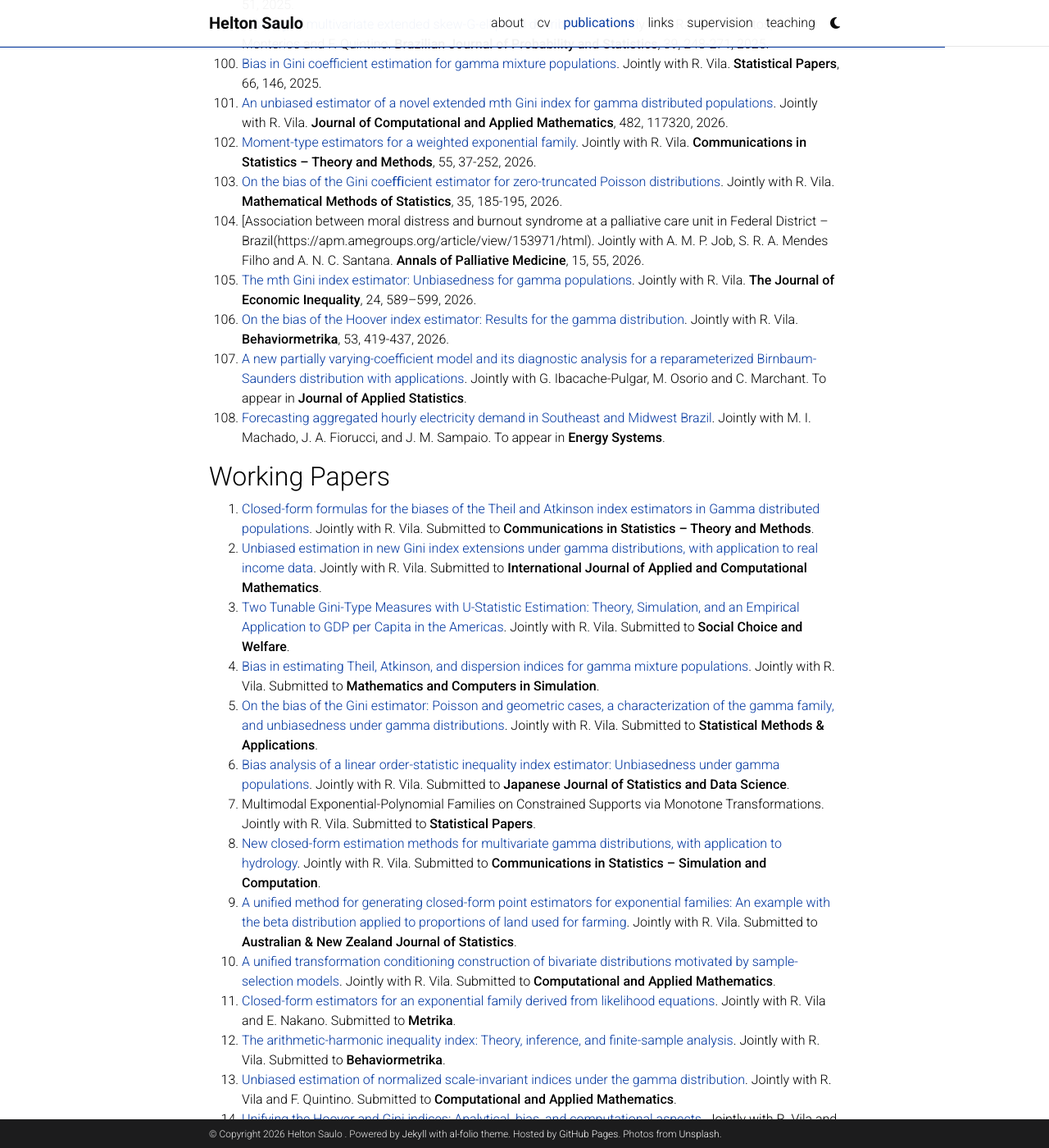
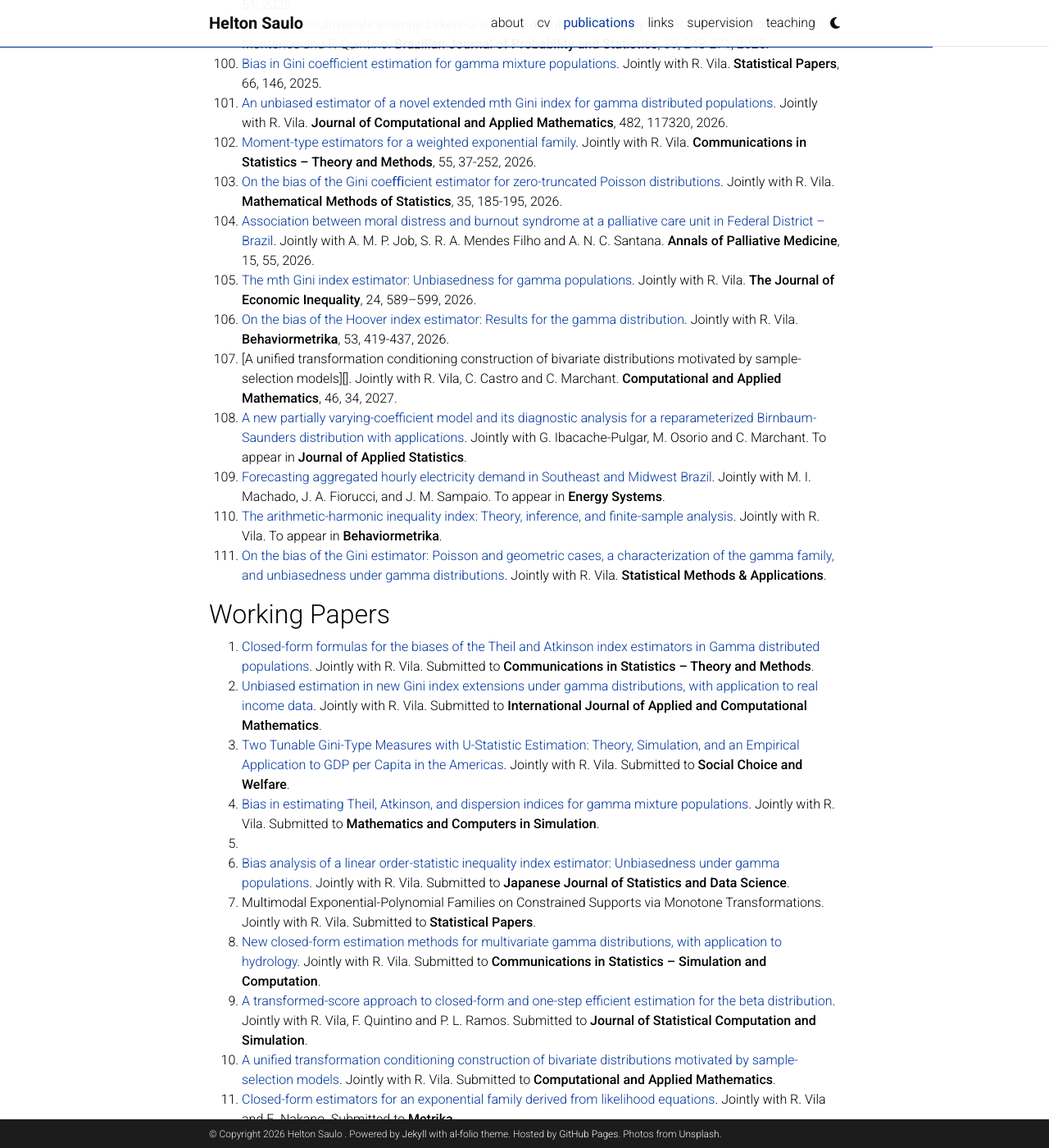
Before and after one commit to heltonsaulo/heltonsaulo.github.io, a Jekyll site: the page built from _pages/Journal.md, in a window 1280 px wide and 1400 px high, scrolled down 6021 px. Shown: the whole window at 82% size. Built offline with Jekyll 4.4.1, drawn with Linux system fonts in a browser that asks for light colours; comment, search, counter and statistics services are not loaded; a style sheet for code colours, icons or effects is not loaded; some of the changed text lies outside the part shown.

Commit message:
Update Journal.md

```diff
--- a/_pages/Journal.md
+++ b/_pages/Journal.md
@@ -112,11 +112,14 @@
   101.  [An unbiased estimator of a novel extended mth Gini index for gamma distributed populations](https://doi.org/10.1016/j.cam.2025.117320). Jointly with R. Vila. **Journal of Computational and Applied Mathematics**, 482, 117320, 2026.
   102.  [Moment-type estimators for a weighted exponential family](https://doi.org/10.1080/03610926.2025.2492840). Jointly with R. Vila. **Communications in Statistics – Theory and Methods**, 55, 37-252, 2026.
   103.  [On the bias of the Gini coeﬃcient estimator for zero-truncated Poisson distributions](https://doi.org/10.3103/S1066530726700122). Jointly with R. Vila. **Mathematical Methods of Statistics**, 35, 185-195, 2026.
-  104.  [Association between moral distress and burnout syndrome at a palliative care unit in Federal District – Brazil(https://apm.amegroups.org/article/view/153971/html). Jointly with A. M. P. Job, S. R. A. Mendes Filho and A. N. C. Santana. **Annals of Palliative Medicine**, 15, 55, 2026.
+  104.  [Association between moral distress and burnout syndrome at a palliative care unit in Federal District – Brazil](https://apm.amegroups.org/article/view/153971/html). Jointly with A. M. P. Job, S. R. A. Mendes Filho and A. N. C. Santana. **Annals of Palliative Medicine**, 15, 55, 2026.
   105.  [The mth Gini index estimator: Unbiasedness for gamma populations](https://doi.org/10.1007/s10888-025-09715-3). Jointly with R. Vila. **The Journal of Economic Inequality**, 24, 589–599, 2026.
   106.  [On the bias of the Hoover index estimator: Results for the gamma distribution](https://doi.org/10.1007/s41237-026-00299-4). Jointly with R. Vila. **Behaviormetrika**, 53, 419-437, 2026.
-  107.  [A new partially varying-coefficient model and its diagnostic analysis for a reparameterized Birnbaum-Saunders distribution with applications](https://doi.org/10.1080/02664763.2026.2616862). Jointly with G. Ibacache-Pulgar, M. Osorio and C. Marchant. To appear in **Journal of Applied Statistics**.
-  108.  [Forecasting aggregated hourly electricity demand in Southeast and Midwest Brazil](https://doi.org/10.1007/s12667-025-00761-4). Jointly with M. I. Machado, J. A. Fiorucci, and J. M. Sampaio. To appear in **Energy Systems**.
+  107.  [A unified transformation conditioning construction of bivariate distributions motivated by sample-selection models][]. Jointly with R. Vila, C. Castro and C. Marchant. **Computational and Applied Mathematics**, 46, 34, 2027.
+  108.  [A new partially varying-coefficient model and its diagnostic analysis for a reparameterized Birnbaum-Saunders distribution with applications](https://doi.org/10.1080/02664763.2026.2616862). Jointly with G. Ibacache-Pulgar, M. Osorio and C. Marchant. To appear in **Journal of Applied Statistics**.
+  109.  [Forecasting aggregated hourly electricity demand in Southeast and Midwest Brazil](https://doi.org/10.1007/s12667-025-00761-4). Jointly with M. I. Machado, J. A. Fiorucci, and J. M. Sampaio. To appear in **Energy Systems**.
+  110.  [The arithmetic-harmonic inequality index: Theory, inference, and finite-sample analysis](https://arxiv.org/abs/2604.04249). Jointly with R. Vila. To appear in **Behaviormetrika**.
+  111.  [On the bias of the Gini estimator: Poisson and geometric cases, a characterization of the gamma family, and unbiasedness under gamma distributions](https://arxiv.org/abs/2512.14983). Jointly with R. Vila. **Statistical Methods & Applications**.
 
 
 
@@ -125,19 +128,20 @@
   110. [Unbiased estimation in new Gini index extensions under gamma distributions, with application to real income data](https://arxiv.org/abs/2506.00666). Jointly with R. Vila. Submitted to **International Journal of Applied and Computational Mathematics**.
   111. [Two Tunable Gini-Type Measures with U-Statistic Estimation: Theory, Simulation, and an Empirical Application to GDP per Capita in the Americas](https://arxiv.org/abs/2508.02965). Jointly with R. Vila. Submitted to **Social Choice and Welfare**.
   112. [Bias in estimating Theil, Atkinson, and dispersion indices for gamma mixture populations](https://arxiv.org/abs/2506.22168). Jointly with R. Vila. Submitted to **Mathematics and Computers in Simulation**.
-  113. [On the bias of the Gini estimator: Poisson and geometric cases, a characterization of the gamma family, and unbiasedness under gamma distributions](https://arxiv.org/abs/2512.14983). Jointly with R. Vila. Submitted to **Statistical Methods & Applications**.
+  113.
   114. [Bias analysis of a linear order-statistic inequality index estimator: Unbiasedness under gamma populations](https://arxiv.org/abs/2602.14861). Jointly with R. Vila. Submitted to **Japanese Journal of Statistics and Data Science**.
   115. Multimodal Exponential-Polynomial Families on Constrained Supports via Monotone Transformations. Jointly with R. Vila. Submitted to **Statistical Papers**.
   116. [New closed-form estimation methods for multivariate gamma distributions, with application to hydrology](https://arxiv.org/abs/2509.10794). Jointly with R. Vila. Submitted to **Communications in Statistics – Simulation and Computation**.
-  117. [A unified method for generating closed-form point estimators for exponential families: An example with the beta distribution applied to proportions of land used for farming](https://arxiv.org/abs/2508.12169). Jointly with R. Vila. Submitted to **Australian & New Zealand Journal of Statistics**.
+  117. [A transformed-score approach to closed-form and one-step efficient estimation for the beta distribution](https://arxiv.org/abs/2508.12169). Jointly with R. Vila, F. Quintino and P. L. Ramos. Submitted to **Journal of Statistical Computation and Simulation**.
   118. [A unified transformation conditioning construction of bivariate distributions motivated by sample-selection models](https://). Jointly with R. Vila. Submitted to **Computational and Applied Mathematics**.
   119. [Closed-form estimators for an exponential family derived from likelihood equations](https://arxiv.org/abs/2405.14509). Jointly with R. Vila and E. Nakano. Submitted to **Metrika**.
-  120. [The arithmetic-harmonic inequality index: Theory, inference, and finite-sample analysis](https://arxiv.org/abs/2604.04249). Jointly with R. Vila. Submitted to **Behaviormetrika**.
+
+
   121. [Unbiased estimation of normalized scale-invariant indices under the gamma distribution](https://). Jointly with R. Vila and F. Quintino. Submitted to **Computational and Applied Mathematics**.
   122. [Unifying the Hoover and Gini indices: Analytical, bias, and computational aspects](https://arxiv.org/abs/2603.26166). Jointly with R. Vila and F. Quintino. Submitted to **Journal of Mathematical Economics**.
   123. [Simple analytical expressions for the bias of the 𝑚th Gini index under gamma mixture populations](https://). Jointly with R. Vila and F. Quintino. Submitted to **XXXXXX**.
   124. [Length-biased Birnbaum-Saunders quantile regression with application to water evaporation](https://arxiv.org/abs/2605.26253). Jointly with T. Nonato and R. Vila. Submitted to **Communications in Statistics – Theory and Methods**.
-  125. [Quantile autoregressive moving average models for ratio-based bounded time series](https://arxiv.org/abs/2605.26052). Jointly with R. Vila and F. Vilca. Submitted to **Computational and Applied Mathematics**.
+  125. [Quantile autoregressive moving average models for ratio-based bounded time series](https://arxiv.org/abs/2605.26052). Jointly with R. Vila and F. Vilca. Submitted to **Journal of Forecasting**.
   126. [A multivariate Birnbaum-Saunders autoregressive moving average model with application to air pollution concentration data](https://arxiv.org/abs/2605.04211). Jointly with R. Vila. Submitted to **Stochastic Environmental Research and Risk Assessment**.
 ## Book Chapters
   127.  [Monitoring environmental risk by a methodology based on control charts](https://link.springer.com/chapter/10.1007/978-3-319-18029-8_14). Jointly with V. Leiva and F. Ruggeri. In **Risk Assessment Challenges: Theory and Practice** (Eds. C. Kitsos, T.A. Oliveira, S. Gulati and S. Rigas), Springer, 2015.
```
